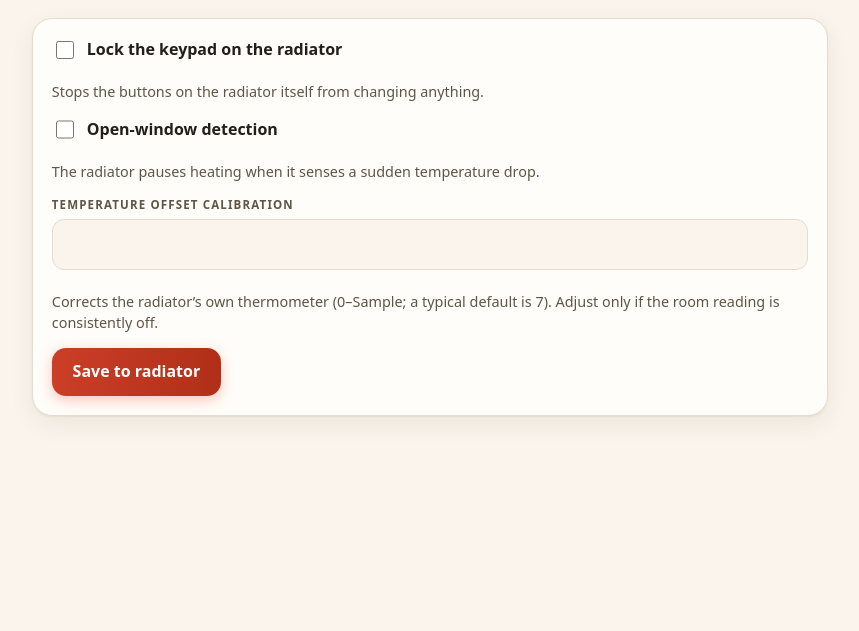
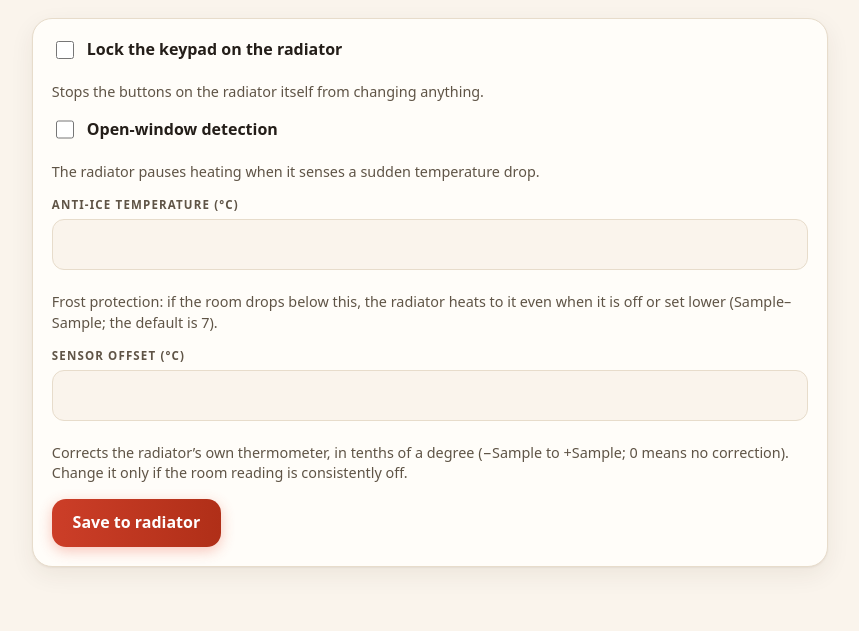
Before and after one commit to acornelissen/hearthmage, a FastAPI app: template src/hearthmage/templates/config.html in a window 1280 px wide. Shown: the part 190-821 px from the top of the page, without its empty margins (210-1069 px from the left). Before the commit the page ends 608 px from the top, so only its background shows below. Run offline with FastAPI, Linux system fonts and the light colour scheme; the template is opened without the code that fills it: most values are stand-ins (such as "Sample title", 1, 10 or a date in 2020).

Commit message:
fix(config): 1#20 is the anti-ice temperature; add the real sensor offset
The decompiled vendor app shows element 1#20 behind its "Frost protection"
button (anti-ice temperature, 0..17 C). This app labelled and wrote it as
"temperature offset calibration", so raising the "offset" would have made the
radiator heat to that temperature whatever its target. All four radiators
still read the default 7, so nothing was changed by it.

- Settings now shows "Anti-ice temperature" for 1#20 and adds the real
  sensor offset, element 0#9 (signed tenths, -9.9..+9.9 C), written with R#
  exactly as the vendor does.
- The keypad-lock write keeps bit 7, as the vendor does.
- Element writes succeed only on a bare OK; the form validates both values
  and keeps what was typed on error.

```diff
--- a/src/hearthmage/app.py
+++ b/src/hearthmage/app.py
@@ -743,67 +743,92 @@
 # ---- per-radiator config ------------------------------------------------
 
 
+def _config_page(
+    request: Request, zone_id: str, client: HearthClient, config: dict | None,
+    saved: bool = False, error: str | None = None, status_code: int = 200,
+) -> HTMLResponse:
+    room = _find_room(client, zone_id)
+    return templates.TemplateResponse(
+        request,
+        "config.html",
+        {
+            "zone_id": zone_id,
+            "zone_name": room.name if room else f"Zone {zone_id}",
+            "config": config,
+            "frost_min": 0,
+            "frost_max": 17,
+            "offset_limit": 9.9,
+            "saved": saved,
+            "error": error,
+        },
+        status_code=status_code,
+    )
+
+
 @app.get("/zones/{zone_id}/config", response_class=HTMLResponse)
 def zone_config_page(
     request: Request, zone_id: str, client: HearthClient = Depends(get_client), saved: int = 0
 ) -> HTMLResponse:
-    room = _find_room(client, zone_id)
-    name = room.name if room else f"Zone {zone_id}"
+    _check_zone(zone_id)
     read = getattr(client, "read_config", None)
     try:
         config = read(zone_id) if read else None
     except HearthError:
         config = None
-    return templates.TemplateResponse(
-        request,
-        "config.html",
-        {
-            "zone_id": zone_id,
-            "zone_name": name,
-            "config": config,
-            "offset_max": 17,
-            "saved": bool(saved),
-        },
-    )
+    return _config_page(request, zone_id, client, config, saved=bool(saved))
+
+
+def _parse_config_form(frost_temp: str, sensor_offset: str) -> tuple[int, float]:
+    """Validate the config form; raises ValueError with a message for the user."""
+    try:
+        frost = int(frost_temp)
+    except ValueError:
+        raise ValueError("Anti-ice temperature must be a whole number of degrees.") from None
+    if not 0 <= frost <= 17:
+        raise ValueError("Anti-ice temperature must be from 0 to 17 °C.")
+    try:
+        offset = float(sensor_offset)
+    except ValueError:
+        raise ValueError("Sensor offset must be a number, e.g. -0.5.") from None
+    if not (math.isfinite(offset) and abs(offset) <= 9.9):
+        raise ValueError("Sensor offset must be from -9.9 to +9.9 °C.")
+    return frost, round(offset, 1)
 
 
 @app.post("/zones/{zone_id}/config")
 def save_zone_config(
     request: Request,
     zone_id: str,
-    offset: int = Form(...),
+    frost_temp: str = Form(...),
+    sensor_offset: str = Form(...),
     keypad_lock: str = Form(None),
     window_sensor: str = Form(None),
     client: HearthClient = Depends(get_client),
 ) -> Response:
+    _check_zone(zone_id)
+    submitted = {
+        "keypad_lock": keypad_lock is not None,
+        "window_sensor": window_sensor is not None,
+        "frost_temp": frost_temp,
+        "sensor_offset": sensor_offset,
+    }
+    try:
+        frost, offset = _parse_config_form(frost_temp, sensor_offset)
+    except ValueError as exc:
+        return _config_page(request, zone_id, client, submitted, error=str(exc), status_code=400)
     apply = getattr(client, "set_config", None)
     if apply is None:
         return RedirectResponse(f"/zones/{zone_id}/config", status_code=303)
     try:
         apply(
             zone_id,
-            keypad_lock=keypad_lock is not None,
-            window_sensor=window_sensor is not None,
-            offset=offset,
+            keypad_lock=submitted["keypad_lock"],
+            window_sensor=submitted["window_sensor"],
+            frost_temp=frost,
+            sensor_offset=offset,
         )
     except HearthError as exc:
-        room = _find_room(client, zone_id)
-        return templates.TemplateResponse(
-            request,
-            "config.html",
-            {
-                "zone_id": zone_id,
-                "zone_name": room.name if room else f"Zone {zone_id}",
-                "config": {
-                    "keypad_lock": keypad_lock is not None,
-                    "window_sensor": window_sensor is not None,
-                    "offset": offset,
-                },
-                "offset_max": 17,
-                "error": str(exc),
-            },
-            status_code=502,
-        )
+        return _config_page(request, zone_id, client, submitted, error=str(exc), status_code=502)
     return RedirectResponse(f"/zones/{zone_id}/config?saved=1", status_code=303)
 
 
--- a/src/hearthmage/fake_client.py
+++ b/src/hearthmage/fake_client.py
@@ -67,23 +67,25 @@
 
     def read_config(self, room_id: str) -> dict | None:
         self._get(room_id)
-        return self._config.setdefault(
-            room_id, {"keypad_lock": False, "window_sensor": False, "offset": 7}
-        )
+        return self._config.setdefault(room_id, dict(_DEFAULT_CONFIG))
 
-    def set_config(self, room_id, keypad_lock=None, window_sensor=None, offset=None) -> None:
+    def set_config(
+        self, room_id, keypad_lock=None, window_sensor=None, frost_temp=None, sensor_offset=None
+    ) -> None:
         self._get(room_id)
-        if offset is not None and not (0 <= offset <= 17):
-            raise HearthError(f"Offset {offset} out of range 0..17")
-        cfg = self._config.setdefault(
-            room_id, {"keypad_lock": False, "window_sensor": False, "offset": 7}
-        )
+        if frost_temp is not None and not (0 <= frost_temp <= 17):
+            raise HearthError(f"Anti-ice temperature {frost_temp} out of range 0..17")
+        if sensor_offset is not None and not abs(sensor_offset) <= 9.9:
+            raise HearthError(f"Sensor offset {sensor_offset} out of range +/-9.9")
+        cfg = self._config.setdefault(room_id, dict(_DEFAULT_CONFIG))
         if keypad_lock is not None:
             cfg["keypad_lock"] = bool(keypad_lock)
         if window_sensor is not None:
             cfg["window_sensor"] = bool(window_sensor)
-        if offset is not None:
-            cfg["offset"] = int(offset)
+        if frost_temp is not None:
+            cfg["frost_temp"] = int(frost_temp)
+        if sensor_offset is not None:
+            cfg["sensor_offset"] = round(float(sensor_offset), 1)
 
     def set_holiday(self, room_id: str, day: int, month: int, temp: float) -> None:
         self._get(room_id)
@@ -123,6 +125,9 @@
         }
 
 
+_DEFAULT_CONFIG = {"keypad_lock": False, "window_sensor": False, "frost_temp": 7, "sensor_offset": 0.0}
+
+
 def _default_rooms() -> list[Room]:
     return [
         Room("1", "Living Room", 19.5, 21.0, is_off=False, min_temp=5.0, max_temp=30.0),
--- a/src/hearthmage/templates/config.html
+++ b/src/hearthmage/templates/config.html
@@ -66,12 +66,25 @@
         </div>
 
         <div class="field">
-          <label class="field-label" for="offset">Temperature offset calibration</label>
-          <input class="field-input" id="offset" name="offset" type="number"
-                 min="0" max="{{ offset_max }}" step="1" inputmode="numeric"
-                 value="{{ config.offset if config.offset is not none else 7 }}">
-          <p class="hint">Corrects the radiator&rsquo;s own thermometer (0&ndash;{{ offset_max }};
-            a typical default is 7). Adjust only if the room reading is consistently off.</p>
+          <label class="field-label" for="frost_temp">Anti-ice temperature (&deg;C)</label>
+          <input class="field-input" id="frost_temp" name="frost_temp" type="number"
+                 min="{{ frost_min }}" max="{{ frost_max }}" step="1" inputmode="numeric"
+                 aria-describedby="frost_hint"
+                 value="{{ config.frost_temp if config.frost_temp is not none else 7 }}">
+          <p class="hint" id="frost_hint">Frost protection: if the room drops below this, the
+            radiator heats to it even when it is off or set lower ({{ frost_min }}&ndash;{{ frost_max }};
+            the default is 7).</p>
+        </div>
+
+        <div class="field">
+          <label class="field-label" for="sensor_offset">Sensor offset (&deg;C)</label>
+          <input class="field-input" id="sensor_offset" name="sensor_offset" type="number"
+                 min="-{{ offset_limit }}" max="{{ offset_limit }}" step="0.1" inputmode="decimal"
+                 aria-describedby="offset_hint"
+                 value="{{ config.sensor_offset if config.sensor_offset is not none else 0 }}">
+          <p class="hint" id="offset_hint">Corrects the radiator&rsquo;s own thermometer, in
+            tenths of a degree (&minus;{{ offset_limit }} to +{{ offset_limit }}; 0 means no
+            correction). Change it only if the room reading is consistently off.</p>
         </div>
 
         <button type="submit" class="btn">Save to radiator</button>
```
Also changed, not shown: docs/nexho-protocol.md (+11 -5 lines), src/hearthmage/nexho_client.py (+42 -19 lines), tests/test_nexho_client.py (+42 -13 lines), tests/test_routes.py (+18 -11 lines).
